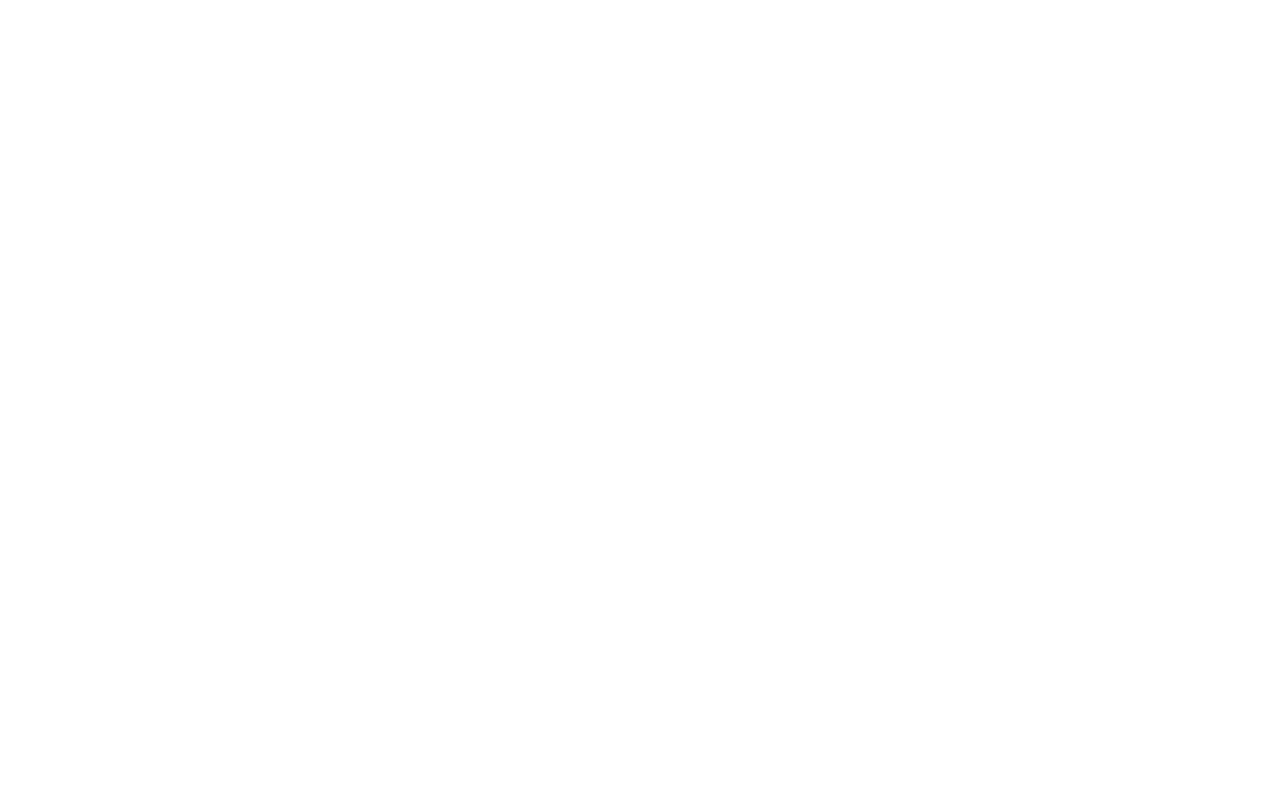
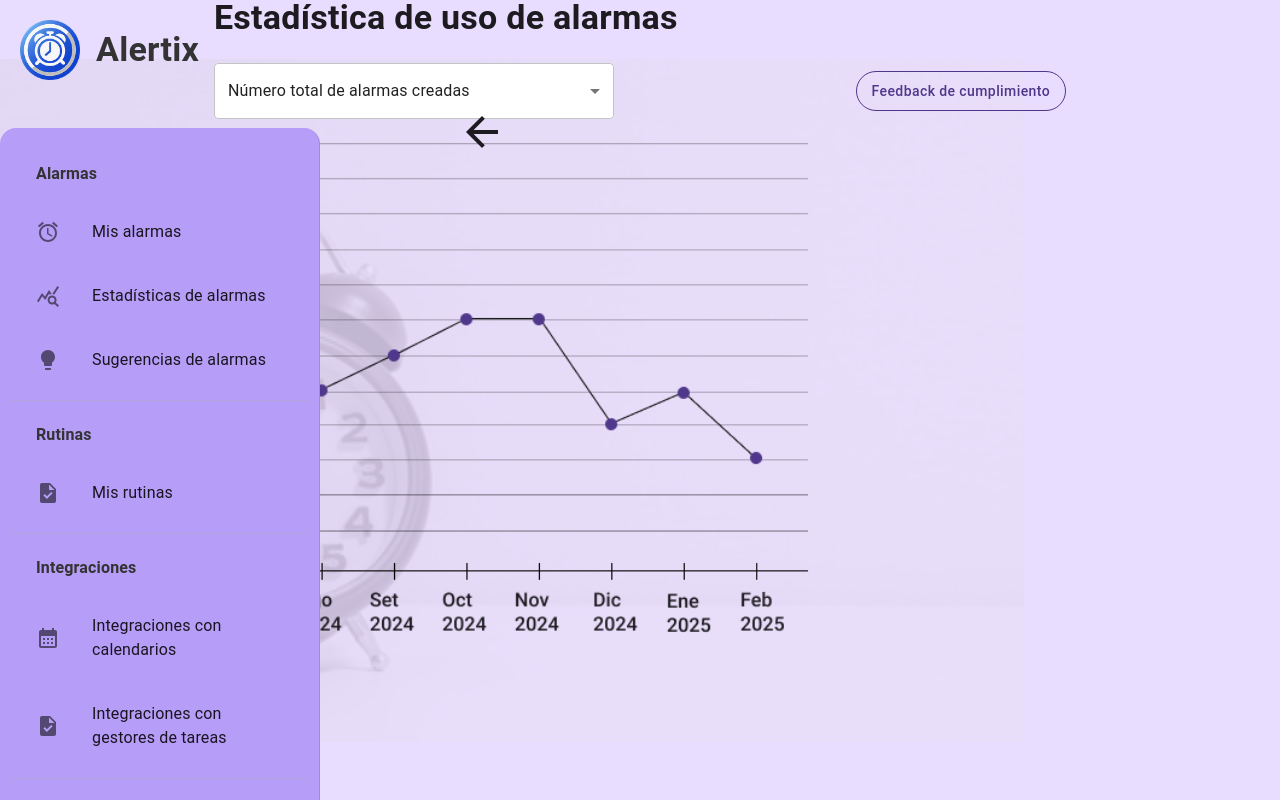
Before and after one commit to mflores831/alertix_web_MISW, a React (Create React App) app: page /statistics in a window 1280 px wide. Before the commit this address had no page. Built offline with nearby package versions, Linux system fonts and the light colour scheme.

Commit message:
Creacion de pantalla Statistics

```diff
--- a/src/App.js
+++ b/src/App.js
@@ -5,6 +5,7 @@
 import FormSelection from "./screens/FormSelection"; // Nueva pantalla de selección de formato
 import CodeRegister from "./screens/CodeRegister"; // Nueva pantalla de ingreso de código
 import Welcome from "./screens/Welcome";
+import Statistics from "./screens/Statistics";
 
 const App = () => {
   return (
@@ -12,6 +13,7 @@
       <Routes>
         <Route path="/" element={<Login />} />
         <Route path="/welcome" element={<Welcome />} />
+        <Route path="/statistics" element={<Statistics />} />
         <Route path="/ingreso-numero" element={<PhoneNumberInput />} />
         <Route path="/seleccion-forma" element={<FormSelection />} />
         <Route path="/ingreso-codigo" element={<CodeRegister />} />
--- /dev/null
+++ b/src/screens/Statistics.js
@@ -0,0 +1,206 @@
+import React, { useState } from "react";
+import { Container, Box, Drawer, List, ListItem, ListItemButton, ListItemText, ListItemIcon, Typography, Select, MenuItem, Button } from "@mui/material";
+import BackButton from "../components/BackButton";
+
+// Importamos los iconos de MUI
+import AlarmIcon from "@mui/icons-material/Alarm";
+import QueryStatsIcon from "@mui/icons-material/QueryStats";
+import LightbulbIcon from "@mui/icons-material/Lightbulb";
+import CalendarMonthIcon from "@mui/icons-material/CalendarMonth";
+import DevicesIcon from "@mui/icons-material/Devices";
+import LogoutIcon from "@mui/icons-material/Logout";
+import TaskIcon from "@mui/icons-material/Task";
+import { Divider } from "@mui/material";
+import { useNavigate } from "react-router-dom";
+
+
+
+
+const menuItems = [
+    { text: "Alarmas", icon: null },
+    { text: "Mis alarmas", icon: <AlarmIcon /> },
+    { text: "Estadísticas de alarmas", icon: <QueryStatsIcon /> },
+    { text: "Sugerencias de alarmas", icon: <LightbulbIcon /> },
+    { text: "Rutinas", icon:null },
+    { text: "Mis rutinas", icon: <TaskIcon /> },
+    { text: "Integraciones", icon: null},
+    { text: "Integraciones con calendarios", icon: <CalendarMonthIcon /> },
+    { text: "Integraciones con gestores de tareas", icon: <TaskIcon /> },
+    { text: "Dispositivos", icon: null },
+    { text: "Mis dispositivos", icon: <DevicesIcon /> },
+    { text: "Cuenta", icon: null },
+    { text: "Salir", icon: <LogoutIcon />,route:"/" },
+  ];
+
+const Statistics = () => {
+    const navigate = useNavigate();
+  const [selectedStat, setSelectedStat] = useState("totalAlarms");
+
+  // Determinar la imagen a mostrar según la opción seleccionada
+  const imageSrc = selectedStat === "totalAlarms" ? "/estadistica_1.png" : "/estadistica_2.png";
+
+  return (
+    <Box
+      sx={{
+        minHeight: "100vh",
+        backgroundColor: "#E9DDFF",
+        backgroundImage: "url('/fondo_reloj.png')",
+        backgroundSize: "80% auto",
+        backgroundPosition: "left center",
+        backgroundRepeat: "no-repeat",
+        display: "flex",
+        justifyContent: "center",
+        alignItems: "center",
+        flexDirection: "column",
+        position: "relative",
+      }}
+    >
+      {/* Capa translúcida */}
+      <Box
+        sx={{
+          position: "absolute",
+          width: "100%",
+          height: "100%",
+          backgroundColor: "rgba(233, 221, 255, 0.8)",
+          zIndex: 1,
+        }}
+      />
+    {/* Botón de regreso en la parte superior izquierda */}
+    <BackButton top={100} left={450} /> {/* Nueva posición */}
+<Drawer
+            variant="permanent"
+            sx={{
+                width: 320,
+                flexShrink: 0,
+                [`& .MuiDrawer-paper`]: {
+                width: 320,
+                boxSizing: "border-box",
+                backgroundColor: "#B69DF7",
+                borderRadius: "16px",
+                marginTop: "128px",
+                padding: "12px",
+                height: "auto", // Permitir que el contenido defina la altura
+                maxHeight: "90vh", // Evitar que ocupe todo el viewport
+                overflow: "hidden", // Asegurar que no haya desbordamientos
+                },
+            }}
+            >
+
+        <List>
+        {menuItems.map((item, index) => (
+            <ListItem key={index} disablePadding sx={{ flexDirection: "column", alignItems: "start" }}>
+            {item.icon ? (
+                <ListItemButton
+                    sx={{ borderRadius: "100px", padding: "16px 24px", width: "100%" }}
+                    onClick={() => {
+                        //alert(`Navegando a: ${item.route}`); // Para verificar que se ejecuta el evento
+                        navigate(item.route);
+                        //navigate("/ingreso-codigo");
+                    }}
+                >
+                    <ListItemIcon>{item.icon}</ListItemIcon>
+                    <ListItemText primary={item.text} />
+                </ListItemButton>
+
+            ) : (
+                <>
+                {index !== 0 && <Divider sx={{ width: "100%", backgroundColor: "rgba(255, 255, 255, 0.3)", my: 1 }} />}
+                <Typography
+                    variant="subtitle1"
+                    sx={{ pl: "24px", py: "12px", fontWeight: "bold", color: "#333" }}
+                >
+                    {item.text}
+                </Typography>
+                </>
+            )}
+            </ListItem>
+        ))}
+        </List>
+
+
+      </Drawer>
+
+      <Container maxWidth="md" sx={{ position: "relative", zIndex: 2, mt: "-20vh" }}>
+        <Box sx={{ display: "flex", flexDirection: "column", gap: 2 }}>
+          {/* Encabezado alineado arriba */}
+          <Box display="flex" justifyContent="space-between" alignItems="center" sx={{ mb: 1 }}>
+            <Typography variant="h4" fontWeight={600} color="#1D1B20">
+              Estadística de uso de alarmas
+            </Typography>
+          </Box>
+
+          {/* Select y botón alineados horizontalmente */}
+          <Box display="flex" justifyContent="space-between" alignItems="center" sx={{ width: "100%" }}>
+            {/* Select */}
+            <Box sx={{ width: 400 }}>
+              <Select
+                fullWidth
+                value={selectedStat}
+                onChange={(e) => setSelectedStat(e.target.value)}
+                sx={{ background: "white", borderRadius: 1 }}
+              >
+                <MenuItem value="totalAlarms">Número total de alarmas creadas</MenuItem>
+                <MenuItem value="snoozedAlarms">Veces que se ha pospuesto las alarmas</MenuItem>
+              </Select>
+            </Box>
+
+            {/* Botón alineado con el Select */}
+            <Button
+              variant="outlined"
+              sx={{
+                borderRadius: 10,
+                borderColor: "#4F378B",
+                color: "#4F378B",
+                textTransform: "none",
+                height: 40, // Ajuste para igualar altura con el select
+                "&:hover": { backgroundColor: "rgba(101, 85, 143, 0.12)" },
+              }}
+              onClick={() => navigate("/feedback")} // Redirige a Feedback.js
+            >
+              Feedback de cumplimiento
+            </Button>
+          </Box>
+        </Box>
+
+        {/* Imagen que cambia dinámicamente */}
+        <Box
+          component="img"
+          src={imageSrc}
+          alt="Estadísticas"
+          sx={{
+            width: "80%", // Ajusta el tamaño de la imagen según sea necesario
+            maxWidth: "600px", // Evita que se agrande demasiado
+            marginTop: 3, // Espaciado superior
+            zIndex: 2,
+          }}
+        />
+      </Container>
+
+      <Box
+        sx={{
+          position: "absolute",
+          top: "20px",
+          left: "20px",
+          display: "flex",
+          alignItems: "center",
+          zIndex: 2,
+        }}
+      >
+        <Box
+          component="img"
+          src="/logo_alertix.png"
+          alt="Logo"
+          sx={{
+            width: "60px",
+            height: "60px",
+          }}
+        />
+        <Typography variant="h4" fontWeight={600} sx={{ ml: 2, color: "#333" }}>
+          Alertix
+        </Typography>
+      </Box>
+    </Box>
+  );
+};
+
+export default Statistics;
```
